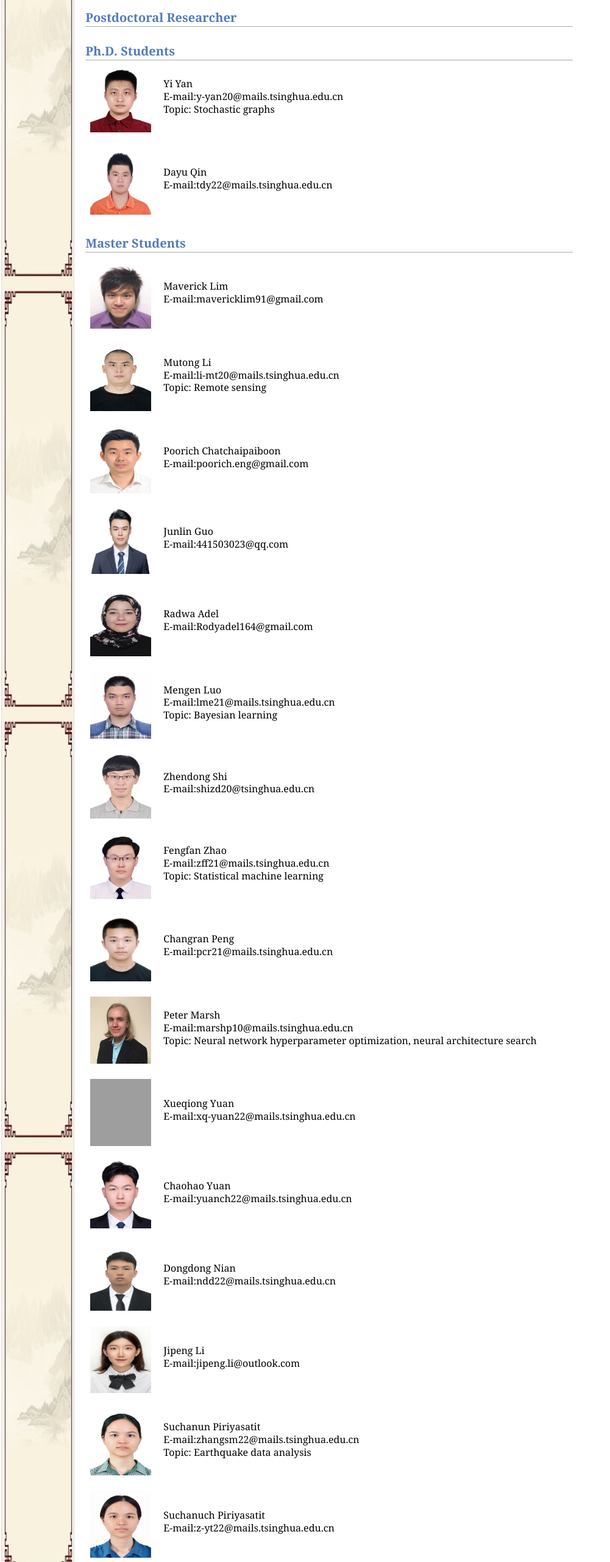
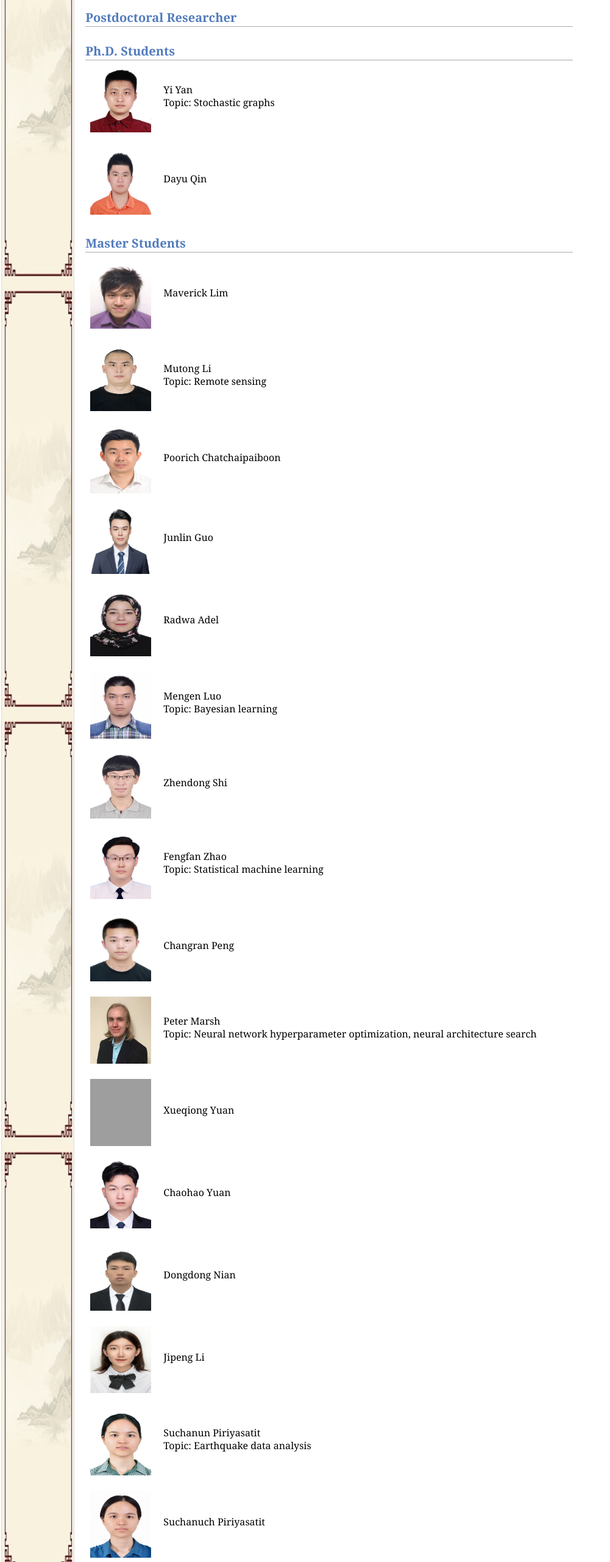
Before and after one commit to ErcanEnginKuruoglu/ercanenginkuruoglu.github.com, a plain HTML site: page team.html in a window 1280 px wide. Shown: the part 239-2800 px from the top of the page at 61% size, without its empty margins (0-1001 px from the left). Drawn offline with Linux system fonts and the light colour scheme; grey boxes are pictures that could not be loaded.

Commit message:
Add files via upload

```diff
--- a/team.html
+++ b/team.html
@@ -3,7 +3,7 @@
 <html xmlns="http://www.w3.org/1999/xhtml" xml:lang="en">
 <head>
 <meta name="generator" content="jemdoc, see http://jemdoc.jaboc.net/" />
-<meta http-equiv="Content-Type" content="text/html;charset=UTF-8" />
+<meta http-equiv="Content-Type" content="text/html;charset=gbk" />
 <link rel="stylesheet" href="jemdoc.css" type="text/css" />
 <title>Team
 </title>
@@ -24,7 +24,6 @@
 <h1>Team
 </h1>
 <div id="subtitle">
-
 </div>
 </div>
 <h2>PI: Ercan Engin Kuruoglu
@@ -32,242 +31,159 @@
 <table class="imgtable"><tr><td>
 <img src="photo/bio.png" alt="alt text" width="100px" height="110px" />&nbsp;</td>
 <td align="left"><p>Professor, Ph.D. Supervisor<br />
-
 E-mail: kuruoglu@sz.tsinghua.edu.cn<br />
-
 <a href="biography.html" target=&ldquo;blank&rdquo;>Biography</a><br />
-
 </p>
 </td></tr></table>
 <h2>Postdoctoral Researcher
 </h2>
 <p>
-
 </p>
 <h2>Ph.D. Students
 </h2>
 <table class="imgtable"><tr><td>
 <img src="photo/yanyi.jpg" alt="alt text" width="100px" height="110px" />&nbsp;</td>
 <td align="left"><p>Yi Yan<br />
-
-E-mail:y-yan20@mails.tsinghua.edu.cn<br />
-
 Topic: Stochastic graphs<br />
-
 </p>
 </td></tr></table>
 <table class="imgtable"><tr><td>
 <img src="photo/Dayu Qin.jpg" alt="alt text" width="100px" height="110px" />&nbsp;</td>
 <td align="left"><p>Dayu Qin<br />
-
-E-mail:tdy22@mails.tsinghua.edu.cn<br />
-
 </p>
 </td></tr></table>
 <h2>Master Students
 </h2>
 <p>
-
 </p>
 <table class="imgtable"><tr><td>
 <img src="photo/MaverickLim.jpg" alt="alt text" width="100px" height="110px" />&nbsp;</td>
 <td align="left"><p>Maverick Lim<br />
-
-E-mail:mavericklim91@gmail.com<br />
-
 </p>
 </td></tr></table>
 <table class="imgtable"><tr><td>
 <img src="photo/LIMutong.jpg" alt="alt text" width="100px" height="110px" />&nbsp;</td>
 <td align="left"><p>Mutong Li<br />
-
-E-mail:li-mt20@mails.tsinghua.edu.cn<br />
-
 Topic: Remote sensing<br />
-
 </p>
 </td></tr></table>
 <table class="imgtable"><tr><td>
 <img src="photo/PoorichC.jpg" alt="alt text" width="100px" height="110px" />&nbsp;</td>
 <td align="left"><p>Poorich Chatchaipaiboon<br />
-
-E-mail:poorich.eng@gmail.com<br />
-
 </p>
 </td></tr></table>
 <p>
-
 </p>
 <table class="imgtable"><tr><td>
 <img src="photo/JunLin Guo.jpg" alt="alt text" width="100px" height="110px" />&nbsp;</td>
 <td align="left"><p>Junlin Guo<br />
-
-E-mail:441503023@qq.com<br />
-
 </p>
 </td></tr></table>
 <table class="imgtable"><tr><td>
 <img src="photo/Radwa Adel.jpg" alt="alt text" width="100px" height="110px" />&nbsp;</td>
 <td align="left"><p>Radwa Adel<br />
-
-E-mail:Rodyadel164@gmail.com<br />
-
 </p>
 </td></tr></table>
 <table class="imgtable"><tr><td>
 <img src="photo/Mengen Luo.jpg" alt="alt text" width="100px" height="110px" />&nbsp;</td>
 <td align="left"><p>Mengen Luo<br />
-
-E-mail:lme21@mails.tsinghua.edu.cn<br />
-
 Topic: Bayesian learning<br />
-
 </p>
 </td></tr></table>
 <p>
-
 </p>
 <table class="imgtable"><tr><td>
 <img src="photo/Zhendong Shi.jpg" alt="alt text" width="100px" height="110px" />&nbsp;</td>
 <td align="left"><p>Zhendong Shi<br />
-
-E-mail:shizd20@tsinghua.edu.cn<br />
-
 </p>
 </td></tr></table>
 <p>
-
 </p>
 <table class="imgtable"><tr><td>
 <img src="photo/Fengfan Zhao.jpg" alt="alt text" width="100px" height="110px" />&nbsp;</td>
 <td align="left"><p>Fengfan Zhao<br />
-
-E-mail:zff21@mails.tsinghua.edu.cn<br />
-
 Topic: Statistical machine learning<br />
-
 </p>
 </td></tr></table>
 <table class="imgtable"><tr><td>
 <img src="photo/pengchangran.jpg" alt="alt text" width="100px" height="110px" />&nbsp;</td>
 <td align="left"><p>Changran Peng<br />
-
-E-mail:pcr21@mails.tsinghua.edu.cn<br />
-
 </p>
 </td></tr></table>
 <table class="imgtable"><tr><td>
 <img src="photo/PeterMarsh.jpg" alt="alt text" width="100px" height="110px" />&nbsp;</td>
 <td align="left"><p>Peter Marsh<br />
-
-E-mail:marshp10@mails.tsinghua.edu.cn<br />
-
 Topic: Neural network hyperparameter optimization, neural architecture search<br />
-
 </p>
 </td></tr></table>
 <table class="imgtable"><tr><td>
 <img src="photo/Yuan Xueqiong.jpg" alt="alt text" width="100px" height="110px" />&nbsp;</td>
 <td align="left"><p>Xueqiong Yuan<br />
-
-E-mail:xq-yuan22@mails.tsinghua.edu.cn<br />
-
 </p>
 </td></tr></table>
 <table class="imgtable"><tr><td>
 <img src="photo/Yuan Chaohao.jpg" alt="alt text" width="100px" height="110px" />&nbsp;</td>
 <td align="left"><p>Chaohao Yuan<br />
-
-E-mail:yuanch22@mails.tsinghua.edu.cn<br />
-
 </p>
 </td></tr></table>
 <table class="imgtable"><tr><td>
 <img src="photo/dongdong nian.jpg" alt="alt text" width="100px" height="110px" />&nbsp;</td>
 <td align="left"><p>Dongdong Nian<br />
-
-E-mail:ndd22@mails.tsinghua.edu.cn<br />
-
 </p>
 </td></tr></table>
 <table class="imgtable"><tr><td>
 <img src="photo/Li Jipeng.jpg" alt="alt text" width="100px" height="110px" />&nbsp;</td>
 <td align="left"><p>Jipeng Li<br />
-
-E-mail:jipeng.li@outlook.com<br />
-
 </p>
 </td></tr></table>
 <table class="imgtable"><tr><td>
 <img src="photo/Suchanun Piriyasatit.jpg" alt="alt text" width="100px" height="110px" />&nbsp;</td>
 <td align="left"><p>Suchanun Piriyasatit<br />
-
-E-mail:zhangsm22@mails.tsinghua.edu.cn<br />
-
 Topic: Earthquake data analysis<br />
-
 </p>
 </td></tr></table>
 <table class="imgtable"><tr><td>
 <img src="photo/Suchanuch Piriyasatit.jpg" alt="alt text" width="100px" height="110px" />&nbsp;</td>
 <td align="left"><p>Suchanuch Piriyasatit<br />
-
-E-mail:z-yt22@mails.tsinghua.edu.cn<br />
-
 </p>
 </td></tr></table>
 <table class="imgtable"><tr><td>
 <img src="photo/menghaozhu.jpg" alt="alt text" width="100px" height="110px" />&nbsp;</td>
 <td align="left"><p>Menghao Zhu<br />
-
-E-mail:zhumh22@mails.tsinghua.edu.cn<br />
-
 </p>
 </td></tr></table>
 <p>
-
 </p>
 <h2>Alumni
 </h2>
 <table class="imgtable"><tr><td>
 <img src="photo/JackKuo.jpg" alt="alt text" width="100px" height="110px" />&nbsp;</td>
 <td align="left"><p>Jack Guo<br />
-
 Master, co-advised with Prof. Wai Kin (Victor) Chan<br />
-
 Thesis: Neural Network Optimization<br />
-
-Current affiliation: The founder of Shenzhen Jingwei Intelligent Technology Co., Ltd. (深圳精位智能科技有限公司)
+Current affiliation: The founder of Shenzhen Jingwei Intelligent Technology Co., Ltd.
 
 </p>
 </td></tr></table>
 <table class="imgtable"><tr><td>
 <img src="photo/Junping.jpg" alt="alt text" width="100px" height="110px" />&nbsp;</td>
 <td align="left"><p>Junping Hong<br />
-
 Master, co-advised with Prof. Wai Kin (Victor) Chan<br />
-
 Thesis: Graph-based Non-stationary Time Series Forecasting<br />
-
 Current affiliation: Research assitant in Tsinghua-Berkeley institute <br />
-
 </p>
 </td></tr></table>
 <table class="imgtable"><tr><td>
 <img src="photo/keren.jpg" alt="alt text" width="100px" height="110px" />&nbsp;</td>
 <td align="left"><p>Keren Artiaga<br />
-
 Master, co-advised with Prof. Wai Kin (Victor) Chan<br />
-
 Thesis: Cross-Sign Language Transfer Learning using Domain Adaptation with Multi-scale Temporal Alignment<br />
-
 Current affiliation: Ph.D. study at Ghent University, Belguim<br />
-
 </p>
 </td></tr></table>
 <div id="footer">
 <div id="footer-text">
-Page generated 2022-10-17 20:56:27 中国标准时间, by <a href="https://github.com/wsshin/jemdoc_mathjax" target="blank">jemdoc+MathJax</a>.
+Page generated 2023-03-13 11:33:04 CST, by <a href="https://github.com/wsshin/jemdoc_mathjax" target="blank">jemdoc+MathJax</a>.
 </div>
 </div>
 </td>
```
Also changed, not shown: activities.html (+8 -5 lines), 2 other files.
